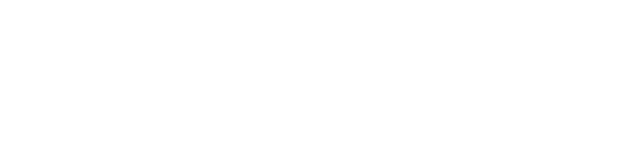
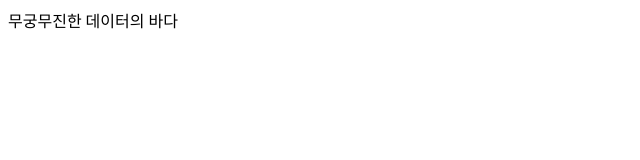
Before and after one commit to moonhr/ajax-practice, a website: page index.html in a window 1280 px wide. Shown: the whole page, without its empty margins (0-640 px from the left). Drawn offline with Linux system fonts and the light colour scheme.

```diff
--- a/index.html
+++ b/index.html
@@ -6,6 +6,6 @@
   <title>Document</title>
 </head>
 <body>
-
+  무궁무진한 데이터의 바다
 </body>
 </html>
```
